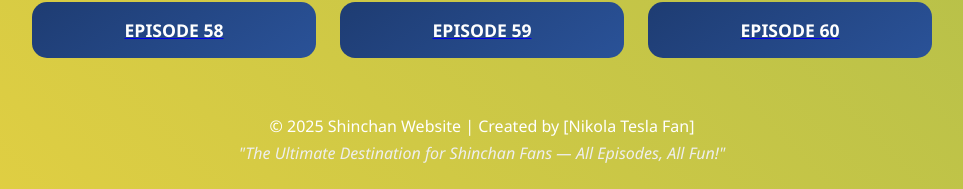
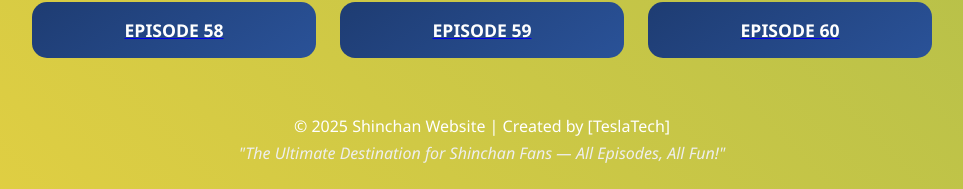
Before and after one commit to Shahriark369/Shinchan, a Flask app: page / in a window 1280 px wide. Shown: the part 1734-1923 px from the top of the page, without its empty margins (158-1121 px from the left). Run offline with Flask 3, Linux system fonts and the light colour scheme.

Commit message:
Update index.html

```diff
--- a/templates/index.html
+++ b/templates/index.html
@@ -25,7 +25,7 @@
   </div>
   <footer class="footer">
     <div class="footer-content">
-      <p>&copy; 2025 Shinchan Website | Created by [Nikola Tesla Fan]</p>
+      <p>&copy; 2025 Shinchan Website | Created by [TeslaTech]</p>
       <p class="tagline">"The Ultimate Destination for Shinchan Fans — All Episodes, All Fun!"</p>
     </div>
   </footer>
```
